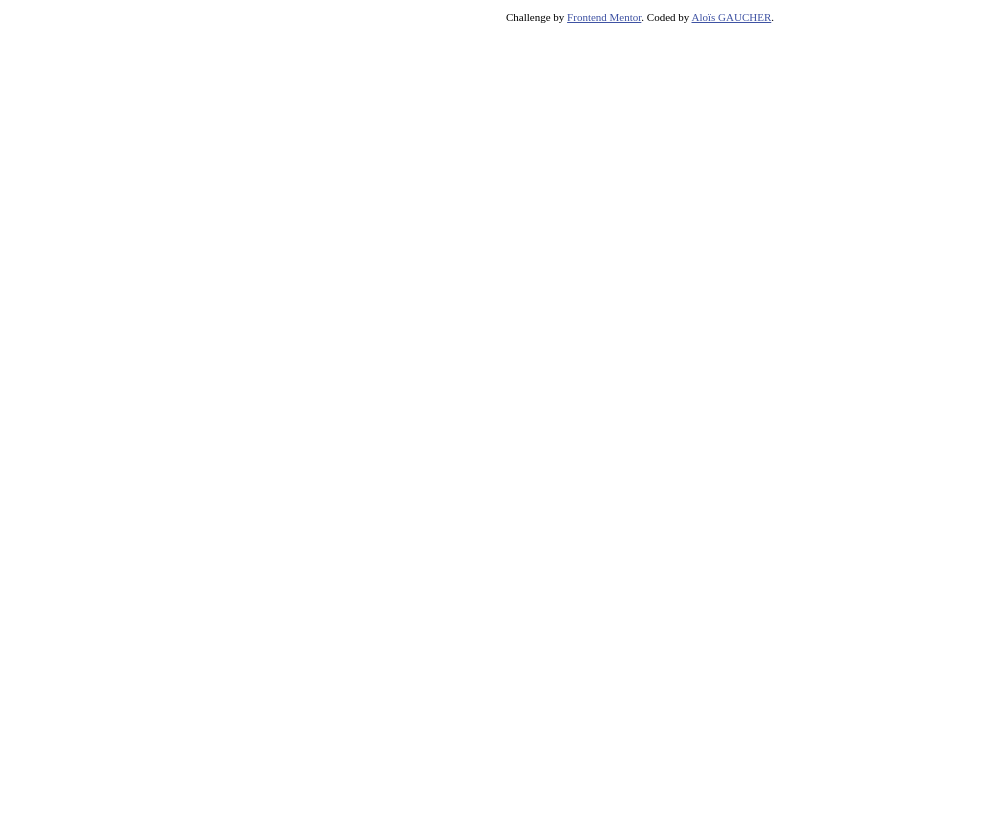
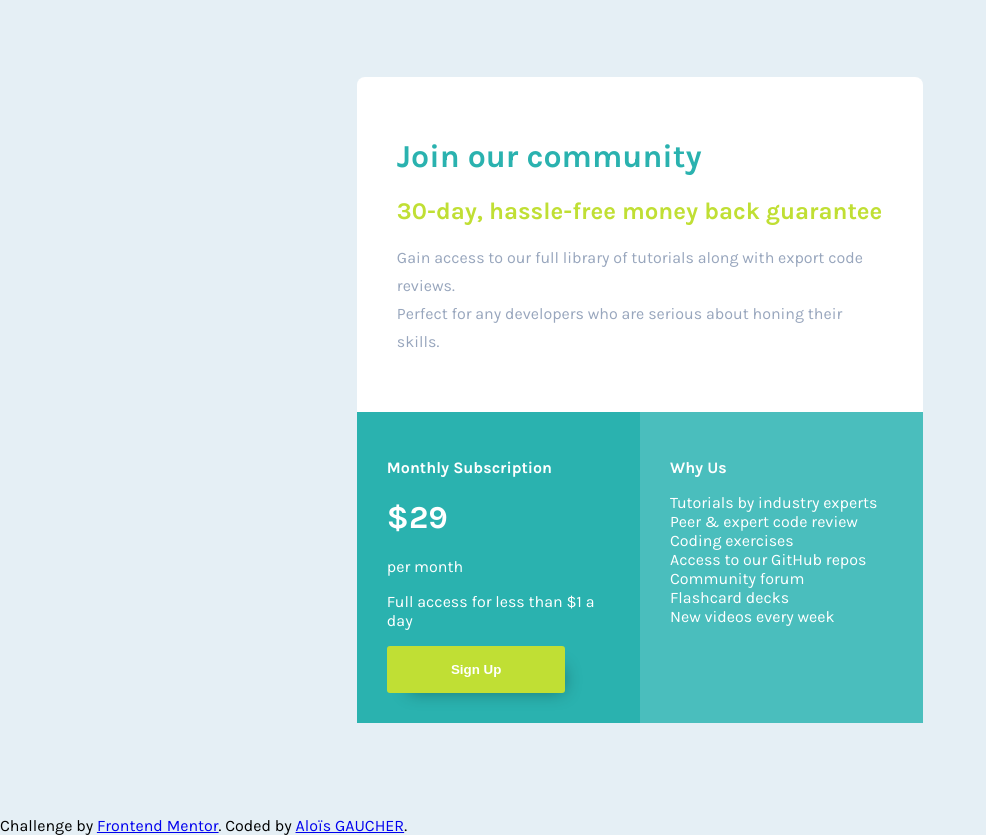
Before and after one commit to alois-gaucher/Single-price-grid-component, a plain HTML site: page index.html in a window 1280 px wide. Shown: the whole page, without its empty margins (0-986 px from the left). Before the commit the page ends 800 px from the top, so only its background shows below. Drawn offline with Linux system fonts and the light colour scheme.

Commit message:
* Presque terminé (desktop)

```diff
--- /dev/null
+++ b/css/style.scss
@@ -0,0 +1,113 @@
+@import url('https://fonts.googleapis.com/css2?family=Karla:ital,wght@0,400;0,700;1,400;1,700&display=swap');
+
+$font-stack: 'Karla', sans-serif;
+$mobile-width: 375px;
+$desktop-width: 1440px;
+$cyan: hsl(179, 62%, 43%);
+$bright-yellow: hsl(71, 73%, 54%);
+$light-gray: hsl(204, 43%, 93%);
+$grayish-blue: hsl(218, 22%, 67%);
+$font-size: 16px;
+
+html, body {
+    font-family: $font-stack;
+    font-size: $font-size;
+    height: 100%;
+    max-width: $desktop-width;
+    width: 100%;
+    margin: 0;
+    padding: 0;
+    list-style: none;
+    background-color: $light-gray;
+
+    .container {
+        margin: 0;
+        padding: 0;
+        height: 100%;
+        width: 100%;
+        display: flex;
+        align-items: center;
+        justify-content: center;
+
+        .price-component {
+            font-family: $font-stack;
+            font-size: $font-size;
+            max-width: 44.24%;
+            width: 100%;
+
+            .join-our-community {
+                padding: 40px;
+                background-color: white;
+                border-top-left-radius: 8px;
+                border-top-right-radius: 8px;
+
+                h1 {
+                    color: $cyan;
+                }
+
+                h2 {
+                    color: $bright-yellow;
+                }
+
+                p {
+                    color: $grayish-blue;
+                    font-size: $font-size;
+                    line-height: 28px;
+                }
+            }
+
+            .price {
+                display: flex;
+                color: white;
+                width: 100%;
+                margin: 0;
+                border-bottom-left-radius: 8px;
+                border-bottom-right-radius: 8px;
+
+                .subscription {
+                    padding: 30px;
+                    max-width: 1/2*100vw;
+                    width: 100%;
+                    background-color: $cyan;
+                    background-size: cover;
+
+                    h3 {
+                        font-size: $font-size;
+                    }
+
+                    .sign-up-btn {
+                        align-items: center;
+                        padding: 16px;
+                        background-color: $bright-yellow;
+                        color: white;
+                        border-radius: 3px;
+                        border: none;
+                        font-weight: 700;
+                        width: 80%;
+                        -webkit-box-shadow: 10px 10px 18px -12px rgba(0, 0, 0, 0.4);
+                        -moz-box-shadow: 10px 10px 18px -12px rgba(0, 0, 0, 0.4);
+                        box-shadow: 10px 10px 18px -12px rgba(0, 0, 0, 0.4);
+                    }
+                }
+
+                .why-us {
+                    padding: 30px;
+                    max-width: 1/2*100vw;
+                    width: 100%;
+                    background-color: #4abebd;
+                    background-size: cover;
+
+                    h3 {
+                        font-size: $font-size;
+                    }
+
+                    ul {
+                        list-style: none;
+                        margin: 0;
+                        padding: 0;
+                    }
+                }
+            }
+        }
+    }
+}
--- a/index.html
+++ b/index.html
@@ -2,20 +2,43 @@
 <html lang="en">
 <head>
     <meta charset="UTF-8">
-  <meta name="viewport" content="width=device-width, initial-scale=1.0"> <!-- displays site properly based on user's device -->
-
+    <meta name="viewport" content="width=device-width, initial-scale=1.0">
+    <!-- displays site properly based on user's device -->
     <link rel="icon" type="image/png" sizes="32x32" href="./images/favicon-32x32.png">
-
+    <link rel="stylesheet" href="css/style.css">
     <title>Frontend Mentor | Single Price Grid Component</title>
-
-  <!-- Feel free to remove these styles or customise in your own stylesheet 👍 -->
-  <style>
-    .attribution { font-size: 11px; text-align: center; }
-    .attribution a { color: hsl(228, 45%, 44%); }
-  </style>
 </head>
 <body>
-
+<div class="container">
+    <div class="price-component">
+        <div class="join-our-community">
+            <h1>Join our community</h1>
+            <h2>30-day, hassle-free money back guarantee</h2>
+            <p>Gain access to our full library of tutorials along with export code reviews. <br>
+                Perfect for any developers who are serious about honing their skills.</p>
+        </div>
+        <div class="price">
+            <div class="subscription">
+                <h3>Monthly Subscription</h3>
+                <h1>$29</h1><span>per month</span>
+                <p>Full access for less than $1 a day</p>
+                <button class="sign-up-btn">Sign Up</button>
+            </div>
+            <div class="why-us">
+                <h3>Why Us</h3>
+                <ul>
+                    <li>Tutorials by industry experts</li>
+                    <li>Peer & expert code review</li>
+                    <li>Coding exercises</li>
+                    <li>Access to our GitHub repos</li>
+                    <li>Community forum</li>
+                    <li>Flashcard decks</li>
+                    <li>New videos every week</li>
+                </ul>
+            </div>
+        </div>
+    </div>
+</div>
 
 <footer>
     <p class="attribution">
```
Also changed, not shown: css/style.css (added), 1 other file. Lines whose indentation alone changed are shown as unchanged.
